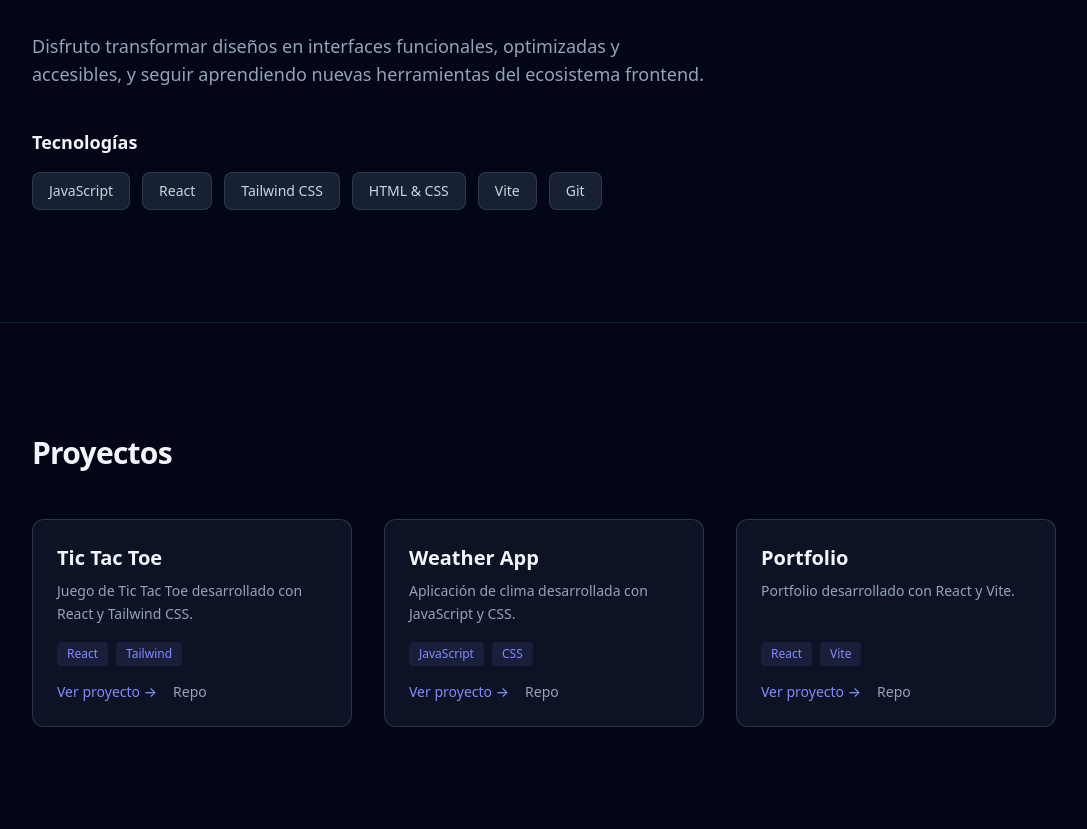
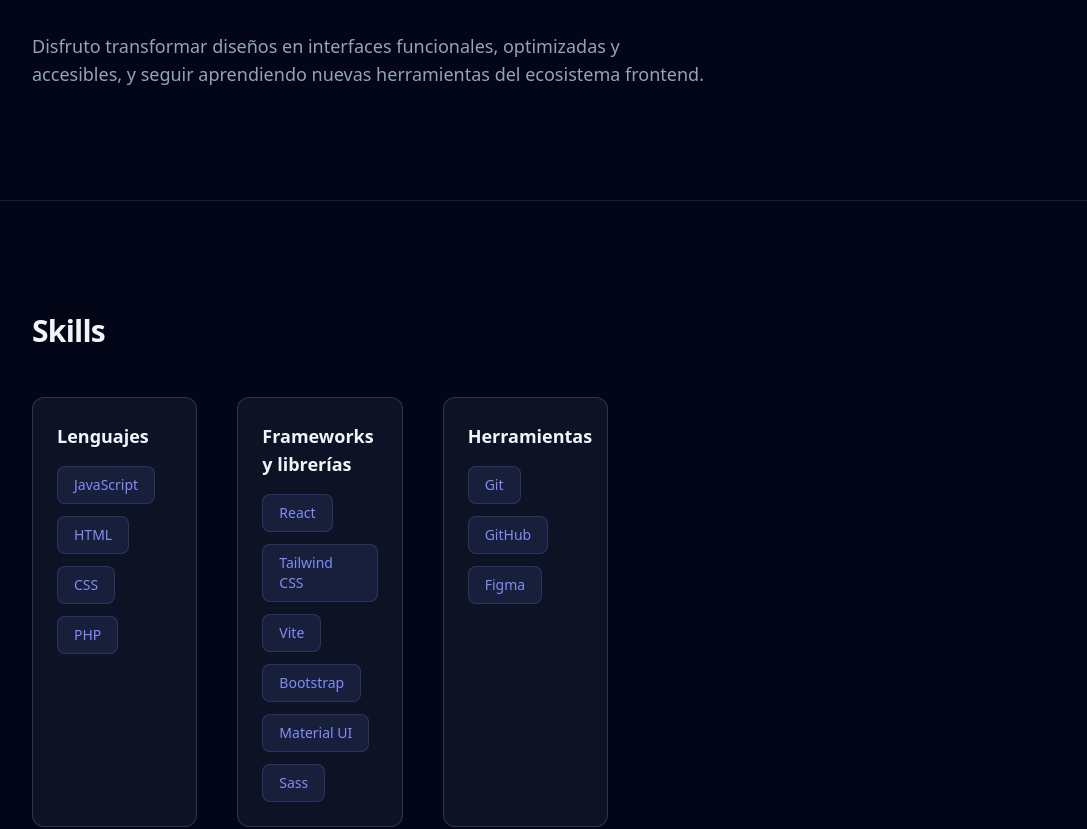
Before and after one commit to laupm3/portfolio, a React (Vite) app: page / in a window 1280 px wide. Shown: the part 920-1749 px from the top of the page, without its empty margins (96-1183 px from the left). Built offline with nearby package versions, Linux system fonts and the light colour scheme.

Commit message:
feat: add skills section with grouped skills data
Introduced a new Skills section to the site, displaying grouped skills from a new data file. Updated the About section to remove the inline skills list, added the Skills section to the Home page, and included a link to Skills in the Navbar.

```diff
--- a/src/components/sections/About.jsx
+++ b/src/components/sections/About.jsx
@@ -1,14 +1,6 @@
 import Container from '../layout/Container'
+
 export default function About() {
-  const skills = [
-    'JavaScript',
-    'React',
-    'Tailwind CSS',
-    'HTML & CSS',
-    'Vite',
-    'Git',
-  ]
-
   return (
     <section id="about" className="py-20 sm:py-24 lg:py-28 border-t border-slate-800/80">
       <Container>
@@ -20,23 +12,9 @@
             Me dedico al desarrollo frontend con foco en interfaces claras, accesibles y rápidas.
             Me gusta aprender nuevas herramientas y trabajar en equipo para llevar ideas al producto.
           </p>
-        <p className="text-slate-400 text-base sm:text-lg leading-relaxed mb-10">
+          <p className="text-slate-400 text-base sm:text-lg leading-relaxed">
             Disfruto transformar diseños en interfaces funcionales, optimizadas y accesibles, y seguir aprendiendo nuevas herramientas del ecosistema frontend.
           </p>
-        <div>
-          <h3 className="text-slate-100 text-lg font-semibold mb-4">
-            Tecnologías
-          </h3>
-          <ul className="flex flex-wrap gap-3">
-            {skills.map((skill) => (
-              <li key={skill}>
-                <span className="inline-block px-4 py-2 rounded-lg bg-slate-800/80 text-slate-300 text-sm font-medium border border-slate-700/80">
-                  {skill}
-                </span>
-              </li>
-            ))}
-          </ul>
-        </div>
         </div>
       </Container>
     </section>
--- /dev/null
+++ b/src/components/sections/Skills.jsx
@@ -0,0 +1,37 @@
+import Container from '../layout/Container'
+import { skillGroups } from '../../data/skills'
+
+export default function Skills() {
+  return (
+    <section id="skills" className="py-20 sm:py-24 lg:py-28 border-t border-slate-800/80">
+      <Container>
+        <div className="max-w-xl space-y-12">
+        <h2 className="text-slate-100 mb-12">
+          Skills
+        </h2>
+        <div className="grid gap-10 sm:grid-cols-2 lg:grid-cols-3">
+          {skillGroups.map((group) => (
+            <div
+              key={group.title}
+              className="rounded-xl border border-slate-700/80 bg-slate-800/40 p-6"
+            >
+              <h3 className="text-slate-100 text-lg font-semibold mb-4">
+                {group.title}
+              </h3>
+              <ul className="flex flex-wrap gap-3">
+                {group.skills.map((skill) => (
+                  <li key={skill}>
+                    <span className="inline-block px-4 py-2 rounded-lg bg-accent/10 text-accent text-sm font-medium border border-accent/20 hover:border-accent/40 transition-colors">
+                      {skill}
+                    </span>
+                  </li>
+                ))}
+              </ul>
+            </div>
+          ))}
+        </div>
+        </div>
+      </Container>
+    </section>
+  )
+}
--- a/src/components/ui/Navbar.jsx
+++ b/src/components/ui/Navbar.jsx
@@ -2,6 +2,7 @@
 
 const links = [
   { label: 'About', href: '#about' },
+  { label: 'Skills', href: '#skills' },
   { label: 'Projects', href: '#projects' },
   { label: 'Contact', href: '#contact' },
 ]
--- /dev/null
+++ b/src/data/skills.js
@@ -0,0 +1,18 @@
+export const skillGroups = [
+  {
+    title: 'Lenguajes',
+    skills: ['JavaScript', 'HTML', 'CSS', 'PHP'],
+  },
+  {
+    title: 'Frameworks y librerías',
+    skills: ['React', 'Tailwind CSS', 'Vite', 'Bootstrap', 'Material UI', 'Sass'],
+  },
+  {
+    title: 'Herramientas',
+    skills: ['Git', 'GitHub', 'Figma'],
+  },
+  {
+    title: "Buenas prácticas",
+    skills: ["Responsive Design", "Accesibilidad", "Clean Code"],
+  },
+]
--- a/src/pages/Home.jsx
+++ b/src/pages/Home.jsx
@@ -1,13 +1,15 @@
 import About from '../components/sections/About'
+import Contact from '../components/sections/Contact'
 import Hero from '../components/sections/Hero'
 import Projects from '../components/sections/Projects'
-import Contact from '../components/sections/Contact'
+import Skills from '../components/sections/Skills'
 
 export default function Home() {
   return (
     <main>
       <Hero />
       <About />
+      <Skills />
       <Projects />
       <Contact />
     </main>
```
Lines whose indentation alone changed are shown as unchanged.
